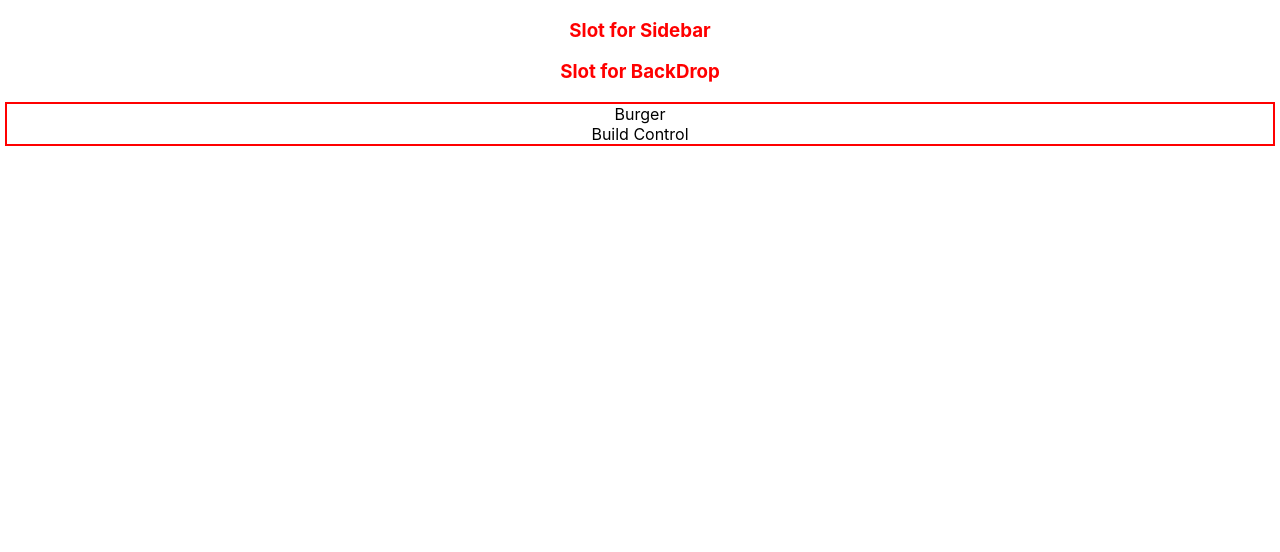
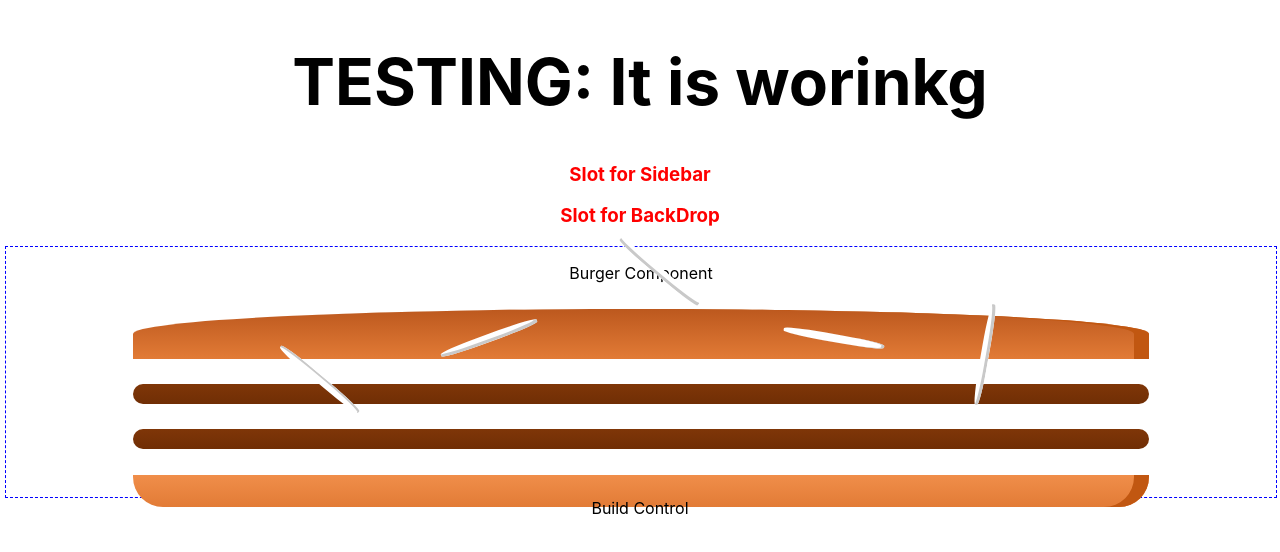
Before and after one commit to Aminul-Momin/my-react-burger, a React (Create React App) app: page / in a window 1280 px wide. Shown: the top 552 px of the page. Built offline with nearby package versions, Linux system fonts and the light colour scheme.

Commit message:
Add static Burger

```diff
--- /dev/null
+++ b/src/components/Burger/Burger.js
@@ -0,0 +1,17 @@
+import React from "react";
+import BurgerIngredient from "./BurgerIngredient/BurgerIngredient";
+import classes from "./Burger.module.css";
+
+const burger = (props) => {
+  return (
+    <div className={classes.Burger}>
+      <p> Burger Component</p>
+      <BurgerIngredient type="bread-top" />
+      <BurgerIngredient type="meat" />
+      <BurgerIngredient type="meat" />
+      <BurgerIngredient type="bread-bottom" />
+    </div>
+  );
+};
+
+export default burger;
--- /dev/null
+++ b/src/components/Burger/Burger.module.css
@@ -0,0 +1,28 @@
+.Burger {
+  width: 100%;
+  margin: auto;
+  border: 1px dashed blue;
+  height: 250px;
+  /* overflow: scroll; */
+  /* text-align: center; */
+  /* font-weight: bold; */
+  /* font-size: 1.2rem; */
+}
+/* @media (min-width: 500px) and (min-height: 400px) {
+  .Burger {
+    width: 350px;
+    height: 300px;
+  }
+} */
+/* @media (min-width: 500px) and (min-height: 401px) {
+  .Burger {
+    width: 450px;
+    height: 400px;
+  }
+} */
+/* @media (min-width: 1000px) and (min-height: 700px) {
+  .Burger {
+    width: 700px;
+    height: 600px;
+  }
+} */
--- /dev/null
+++ b/src/components/Burger/BurgerIngredient/BurgerIngredient.js
@@ -0,0 +1,45 @@
+import React, { Component } from "react";
+import PropTypes from "prop-types";
+import classes from "./BurgerIngredient.module.css";
+
+class BurgerIngredient extends Component {
+  render() {
+    let ingredient = null;
+
+    switch (this.props.type) {
+      case "bread-bottom":
+        ingredient = <div className={classes.BreadBottom} />;
+        break;
+      case "bread-top":
+        ingredient = (
+          <div className={classes.BreadTop}>
+            <div className={classes.Seeds1} />
+            <div className={classes.Seeds2} />
+          </div>
+        );
+        break;
+      case "meat":
+        ingredient = <div className={classes.Meat} />;
+        break;
+      case "cheese":
+        ingredient = <div className={classes.Cheese} />;
+        break;
+      case "bacon":
+        ingredient = <div className={classes.Bacon} />;
+        break;
+      case "salad":
+        ingredient = <div className={classes.Salad} />;
+        break;
+      default:
+        ingredient = null;
+    }
+
+    return ingredient;
+  }
+}
+
+BurgerIngredient.propTypes = {
+  type: PropTypes.string.isRequired,
+};
+
+export default BurgerIngredient;
--- /dev/null
+++ b/src/components/Burger/BurgerIngredient/BurgerIngredient.module.css
@@ -0,0 +1,112 @@
+.BreadBottom {
+  height: 13%;
+  width: 80%;
+  background: linear-gradient(#f08e4a, #e27b36);
+  border-radius: 0 0 30px 30px;
+  box-shadow: inset -15px 0 #c15711;
+  margin: 2% auto;
+}
+
+.BreadTop {
+  height: 20%;
+  width: 80%;
+  background: linear-gradient(#bc581e, #e27b36);
+  border-radius: 50% 50% 0 0;
+  box-shadow: inset -15px 0 #c15711;
+  margin: 2% auto;
+  position: relative;
+}
+
+.Seeds1 {
+  width: 10%;
+  height: 15%;
+  position: absolute;
+  background-color: white;
+  left: 30%;
+  top: 50%;
+  border-radius: 40%;
+  transform: rotate(-20deg);
+  box-shadow: inset -2px -3px #c9c9c9;
+}
+
+.Seeds1:after {
+  content: "";
+  width: 100%;
+  height: 100%;
+  position: absolute;
+  background-color: white;
+  left: -170%;
+  top: -260%;
+  border-radius: 40%;
+  transform: rotate(60deg);
+  box-shadow: inset -1px 2px #c9c9c9;
+}
+
+.Seeds1:before {
+  content: "";
+  width: 100%;
+  height: 100%;
+  position: absolute;
+  background-color: white;
+  left: 180%;
+  top: -50%;
+  border-radius: 40%;
+  transform: rotate(60deg);
+  box-shadow: inset -1px -3px #c9c9c9;
+}
+
+.Seeds2 {
+  width: 10%;
+  height: 15%;
+  position: absolute;
+  background-color: white;
+  left: 64%;
+  top: 50%;
+  border-radius: 40%;
+  transform: rotate(10deg);
+  box-shadow: inset -3px 0 #c9c9c9;
+}
+
+.Seeds2:before {
+  content: "";
+  width: 100%;
+  height: 100%;
+  position: absolute;
+  background-color: white;
+  left: 150%;
+  top: -130%;
+  border-radius: 40%;
+  transform: rotate(90deg);
+  box-shadow: inset 1px 3px #c9c9c9;
+}
+
+.Meat {
+  width: 80%;
+  height: 8%;
+  background: linear-gradient(#7f3608, #702e05);
+  margin: 2% auto;
+  border-radius: 15px;
+}
+
+.Cheese {
+  width: 90%;
+  height: 4.5%;
+  margin: 2% auto;
+  background: linear-gradient(#f4d004, #d6bb22);
+  border-radius: 20px;
+}
+
+.Salad {
+  width: 85%;
+  height: 7%;
+  margin: 2% auto;
+  background: linear-gradient(#228c1d, #91ce50);
+  border-radius: 20px;
+}
+
+.Bacon {
+  width: 80%;
+  height: 3%;
+  background: linear-gradient(#bf3813, #c45e38);
+  margin: 2% auto;
+}
--- a/src/containers/BurgerBuilder/BurgerBuilder.js
+++ b/src/containers/BurgerBuilder/BurgerBuilder.js
@@ -1,12 +1,14 @@
 import React, { Component } from "react";
+import Aux from "../../hoc/Aux/Aux";
+import Burger from "../../components/Burger/Burger";
 
 class BurgerBuilder extends Component {
   render() {
     return (
-      <div>
-        <div>Burger</div>
+      <Aux>
+        <Burger />
         <div>Build Control</div>
-      </div>
+      </Aux>
     );
   }
 }
--- a/src/hoc/Layout/Layout.js
+++ b/src/hoc/Layout/Layout.js
@@ -6,6 +6,7 @@
 const layout = (props) => {
   return (
     <Aux>
+      <h1>{props.children}</h1>
       <h3 style={{ color: "red" }}>Slot for Sidebar</h3>
       <h3 style={{ color: "red" }}>Slot for BackDrop</h3>
 
--- a/src/hoc/Layout/Layout.module.css
+++ b/src/hoc/Layout/Layout.module.css
@@ -1,4 +1,3 @@
 .container {
   margin: 5px;
-  border: 2px solid red;
 }
```
